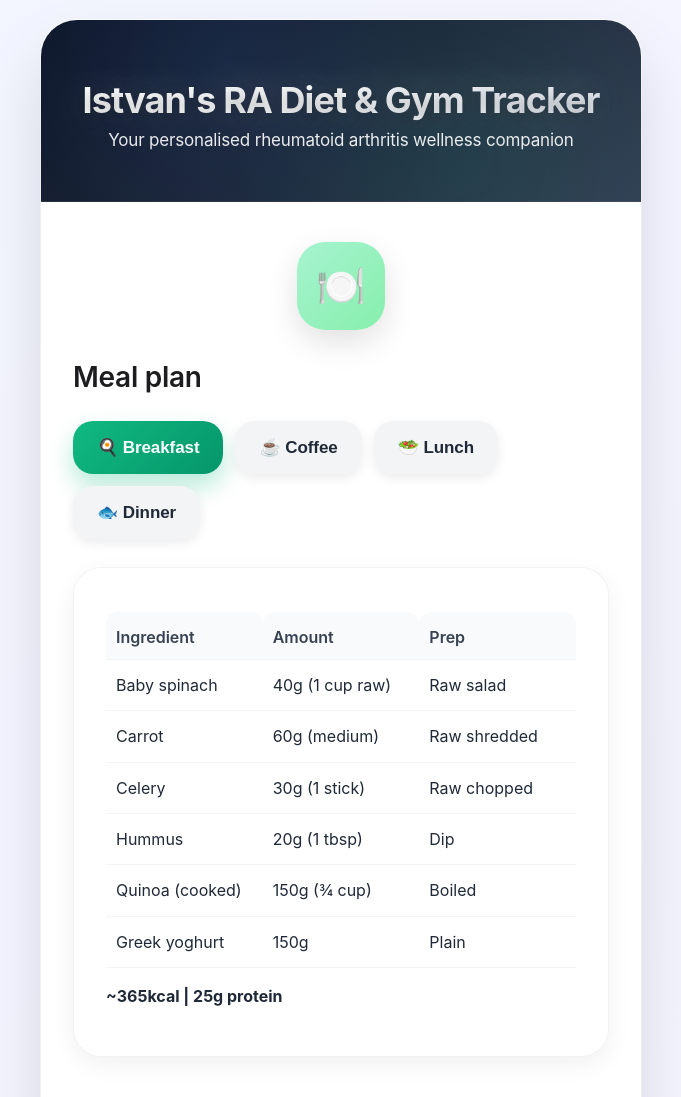
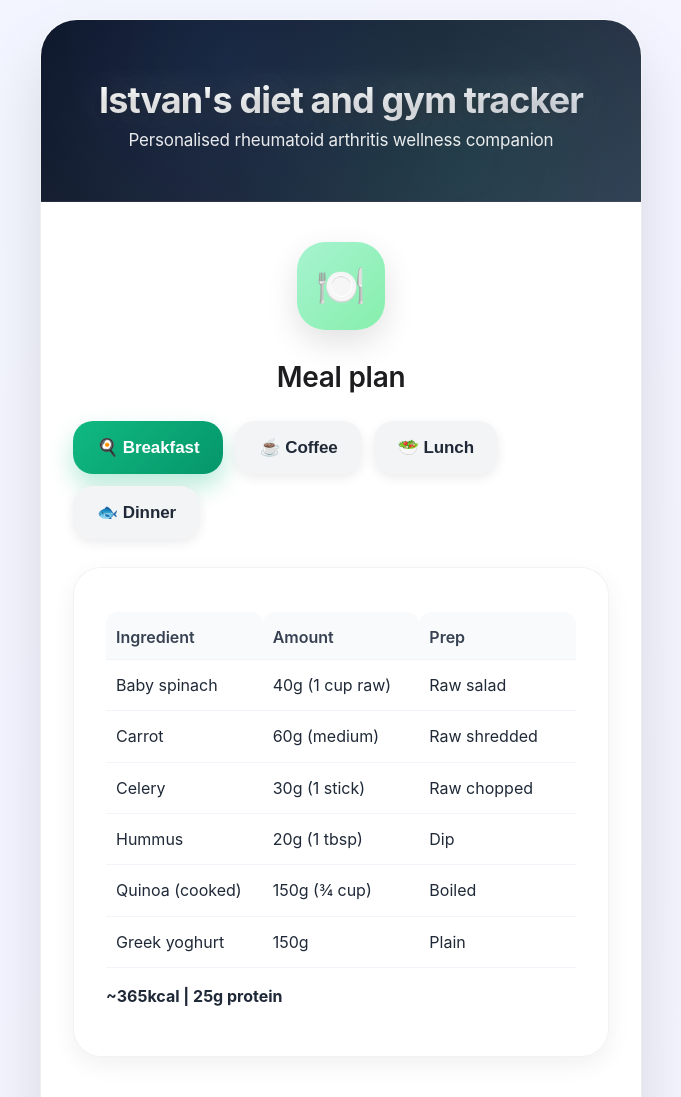
Before and after one commit to Wallabynio/ra-tracker, a plain HTML site: page index.html in a window 1280 px wide. Shown: the top 1097 px of the page, without its empty margins (299-980 px from the left). Drawn offline with Linux system fonts and the light colour scheme.

Commit message:
Update index.html
Changes to the header an main sections title alignment

```diff
--- a/index.html
+++ b/index.html
@@ -13,7 +13,7 @@ body {font-family:-apple-system,BlinkMacSystemFont,'SF Pro Display',SFProDisplay
 .header h1 {font-size:36px;font-weight:700;letter-spacing:-0.025em;background:linear-gradient(135deg,#ffffff 0%,#f8fafc 50%,#e2e8f0 100%);background-clip:text;-webkit-background-clip:text;-webkit-text-fill-color:transparent;text-shadow:0 4px 16px rgba(0,0,0,0.3),0 0 40px rgba(255,255,255,0.3);margin:0 0 8px 0;line-height:1.15;position:relative;z-index:2;}
 .header-subtitle {font-size:17px;font-weight:400;color:rgba(255,255,255,0.9);margin:0;letter-spacing:-0.01em;position:relative;z-index:2;}
 .section {padding:40px 32px;border-bottom:1px solid rgba(0,0,0,0.04);}
-.section h2 {font-size:28px;font-weight:600;color:#1d1d1f;margin:0 0 24px 0;letter-spacing:-0.01em;}
+.section h2 {font-size:28px;font-weight:600;color:#1d1d1f;margin:0 0 24px 0;letter-spacing:-0.01em;text-align:center;}
 .icon {width:88px;height:88px;margin:0 auto 28px;position:relative;border-radius:28px;display:flex;align-items:center;justify-content:center;font-size:40px;font-weight:400;background:hsla(0,0%,97%,0.9);box-shadow:0 12px 32px rgba(0,0,0,0.12),0 0 0 1px rgba(255,255,255,0.8);}
 .meal-icon {background:linear-gradient(135deg,#a7f3d0,#86efac);}
 .shop-icon {background:linear-gradient(135deg,#fef3c7,#fde68a);}
@@ -39,14 +39,14 @@ th {font-weight:600;background:#f8fafc;color:#374151;border-radius:12px 12px 0 0
 .warning {background:#fef3c7;border-left:6px solid #f59e0b;padding:28px;border-radius:20px;margin:32px 0;font-size:16px;color:#92400e;}
 .warning strong {color:#92400e;}
 .total-box {background:#f0fdf4;border:1px solid #dcfce7;padding:16px;border-radius:12px;margin-top:16px;font-weight:600;color:#166534;font-size:15px;}
-@media (max-width:480px) {body {padding:16px;}.header {padding:48px 24px 36px;}.header h1 {font-size:32px;}.section {padding:28px 24px;}.section h2 {font-size:24px;}.content {padding:24px;} table {font-size:15px;} th,td {padding:12px 8px;}}
+@media (max-width:480px) {body {padding:16px;}.header {padding:48px 24px 36px;}.header h1 {font-size:32px;}.section {padding:28px 24px;}.section h2 {font-size:24px;text-align:center;}.content {padding:24px;} table {font-size:15px;} th,td {padding:12px 8px;}}
 </style>
 </head>
 <body>
 <div class="app">
 <div class="header">
-<h1>Istvan's RA Diet & Gym Tracker</h1>
-<p class="header-subtitle">Your personalised rheumatoid arthritis wellness companion</p>
+<h1>Istvan's diet and gym tracker</h1>
+<p class="header-subtitle">Personalised rheumatoid arthritis wellness companion</p>
 </div>
 
 <div class="section">
```
